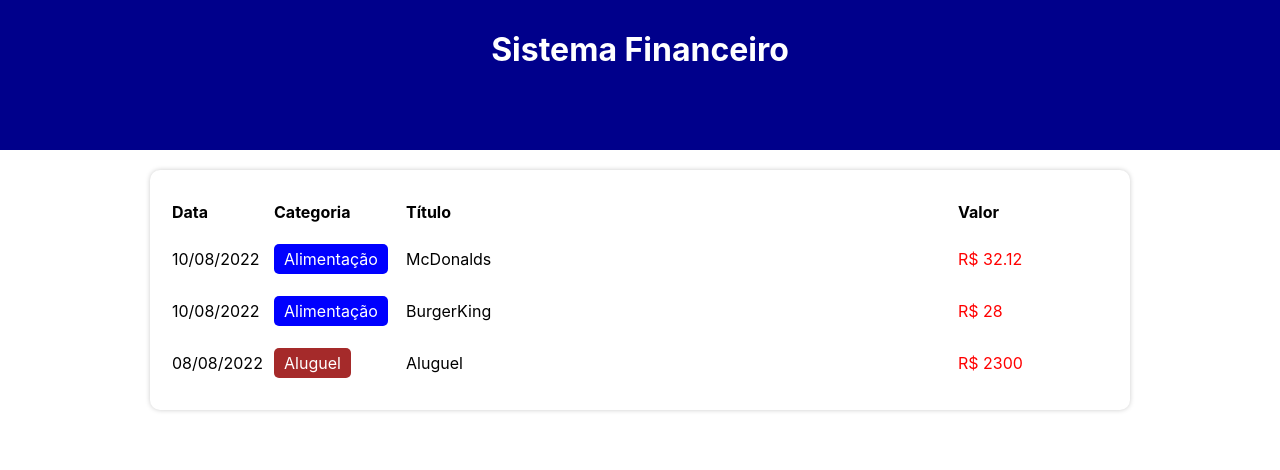
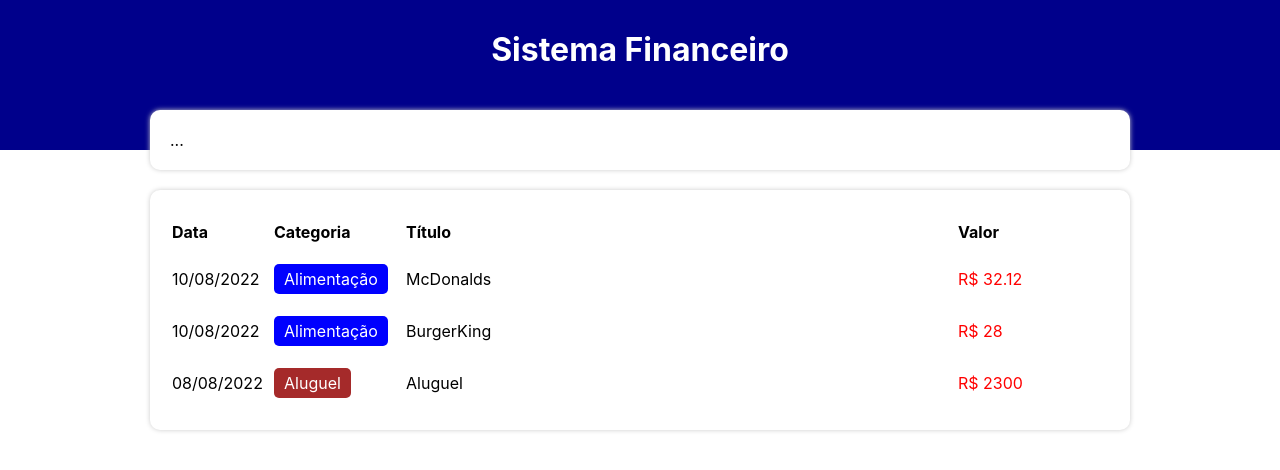
Before and after one commit to HudsonMenezes/sistema-financas-pessoais, a React (Create React App) app: page / in a window 1280 px wide. Shown: the top 470 px of the page. Built offline with nearby package versions, Linux system fonts and the light colour scheme.

Commit message:
infoArea created

```diff
--- a/src/App.tsx
+++ b/src/App.tsx
@@ -6,6 +6,7 @@
 import {items} from './data/items'
 import { getCurrentMonth, filterListByMonth } from './helpers/dateFilter'
 import {TableArea} from './components/TableArea'
+import { InfoArea } from './components/InfoArea'
 
 const App = () => {
   const [list, setList] = useState(items)
@@ -25,9 +26,11 @@
       <C.Body>
 
       {/* Área de Informações */}
+      <InfoArea />
 
       {/* Área de Inserção */}
 
+      {/* Área de Conteudo */}
       <TableArea list={filteredList}/>
 
       </C.Body>
--- /dev/null
+++ b/src/components/InfoArea/index.tsx
@@ -0,0 +1,9 @@
+import * as C from './styles'
+
+export const InfoArea = () => {
+  return (
+      <C.Container>
+        ...
+      </C.Container>
+  )
+}
--- /dev/null
+++ b/src/components/InfoArea/styles.ts
@@ -0,0 +1,9 @@
+import styled from "styled-components";
+
+export const Container = styled.div`
+  background-color: #fff;
+  box-shadow: 0px 0px 5px #ccc;
+  border-radius: 10px;
+  padding: 20px ;
+  margin-top: -40px;
+`
```
